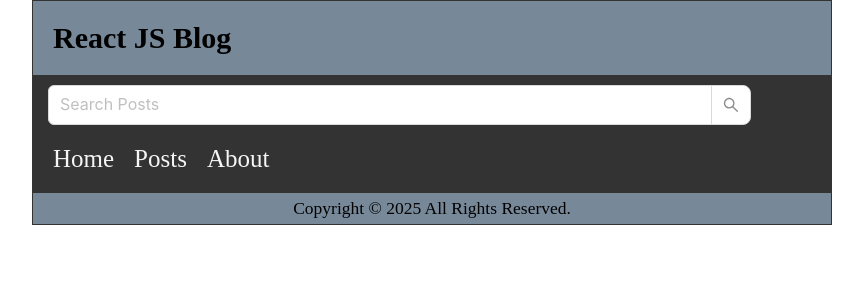
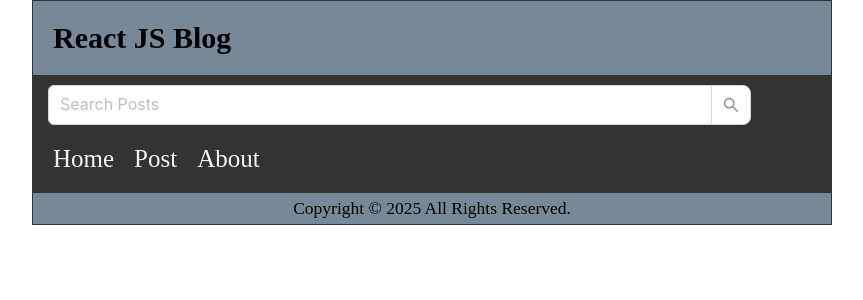
Before and after one commit to DanielCyubahiro/blog-app, a React (Vite) app: page /new-post in a window 1280 px wide. Shown: the top 300 px of the page, without its empty margins (208-1071 px from the left). Built offline with nearby package versions, Linux system fonts and the light colour scheme.

Commit message:
Correction on navbar

```diff
--- a/src/layouts/Navbar.jsx
+++ b/src/layouts/Navbar.jsx
@@ -28,10 +28,10 @@ const Navbar = () => {
           </li>
           <li>
             <Link
-                to="/posts"
+                to="/new-post"
                 style={{color: 'whitesmoke', textDecoration: 'none'}}
             >
-              Posts
+              Post
             </Link>
           </li>
           <li>
```
